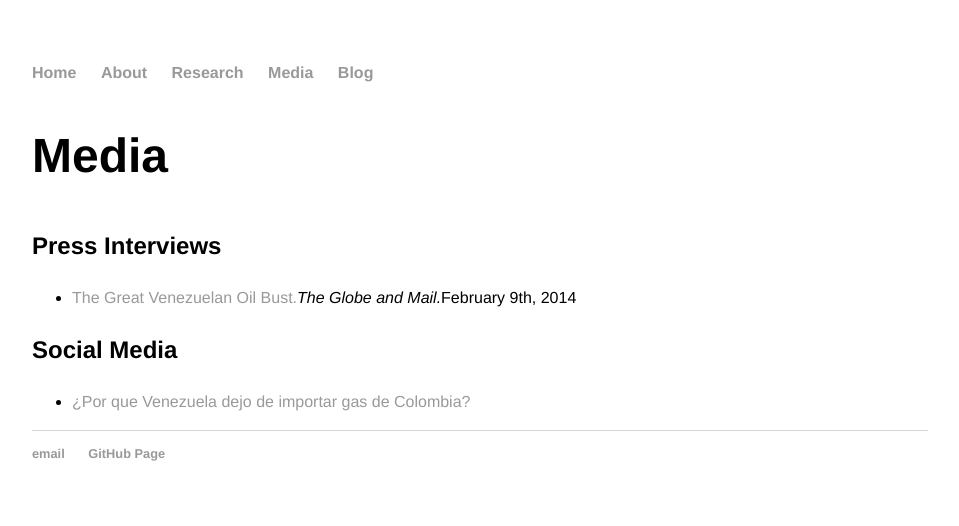
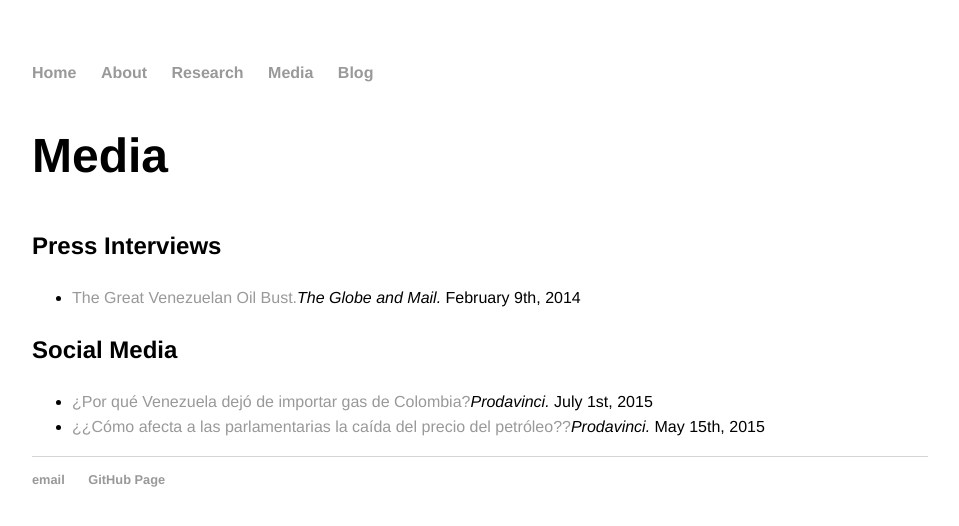
Before and after one commit to igorteo84/igorteo84.github.io, a Jekyll site: the page built from media/index.html, in a window 1280 px wide. Shown: the top 526 px of the page, without its empty margins (160-1119 px from the left). Built offline with Jekyll 4.4.1, drawn with Linux system fonts in a browser that asks for light colours.

Commit message:
Update index.html

```diff
--- a/media/index.html
+++ b/media/index.html
@@ -7,12 +7,13 @@ title: Media
 
 <h2>Press Interviews</h2>
 	<ul>
-		<li><a href="https://www.theglobeandmail.com/report-on-business/industry-news/energy-and-resources/the-venezuelan-oil-bust/article16771856/">The Great Venezuelan Oil Bust.</a><em>The Globe and Mail.</em>February 9th, 2014</li>
+		<li><a href="https://www.theglobeandmail.com/report-on-business/industry-news/energy-and-resources/the-venezuelan-oil-bust/article16771856/">The Great Venezuelan Oil Bust.</a><em>The Globe and Mail.</em> February 9th, 2014</li>
 	</ul>
 
 <h2>Social Media</h2>
 	<ul>
-		<li><a href="http://historico.prodavinci.com/2015/07/01/actualidad/por-que-venezuela-dejo-de-importar-gas-de-colombia-por-armando-flores-e-igor-hernandez/">¿Por que Venezuela dejo de importar gas de Colombia?</a></li>
+		<li><a href="http://historico.prodavinci.com/2015/07/01/actualidad/por-que-venezuela-dejo-de-importar-gas-de-colombia-por-armando-flores-e-igor-hernandez/">¿Por qué Venezuela dejó de importar gas de Colombia?</a><em>Prodavinci.</em> July 1st, 2015</li>
+		<li><a href="http://historico.prodavinci.com/2015/05/15/actualidad/como-afecta-a-las-parlamentarias-y-al-fonden-la-caida-del-precio-del-petroleo-por-a-flores-i-hernandez/">¿¿Cómo afecta a las parlamentarias la caída del precio del petróleo??</a><em>Prodavinci.</em> May 15th, 2015</li>
 	</ul>
 
 
```
